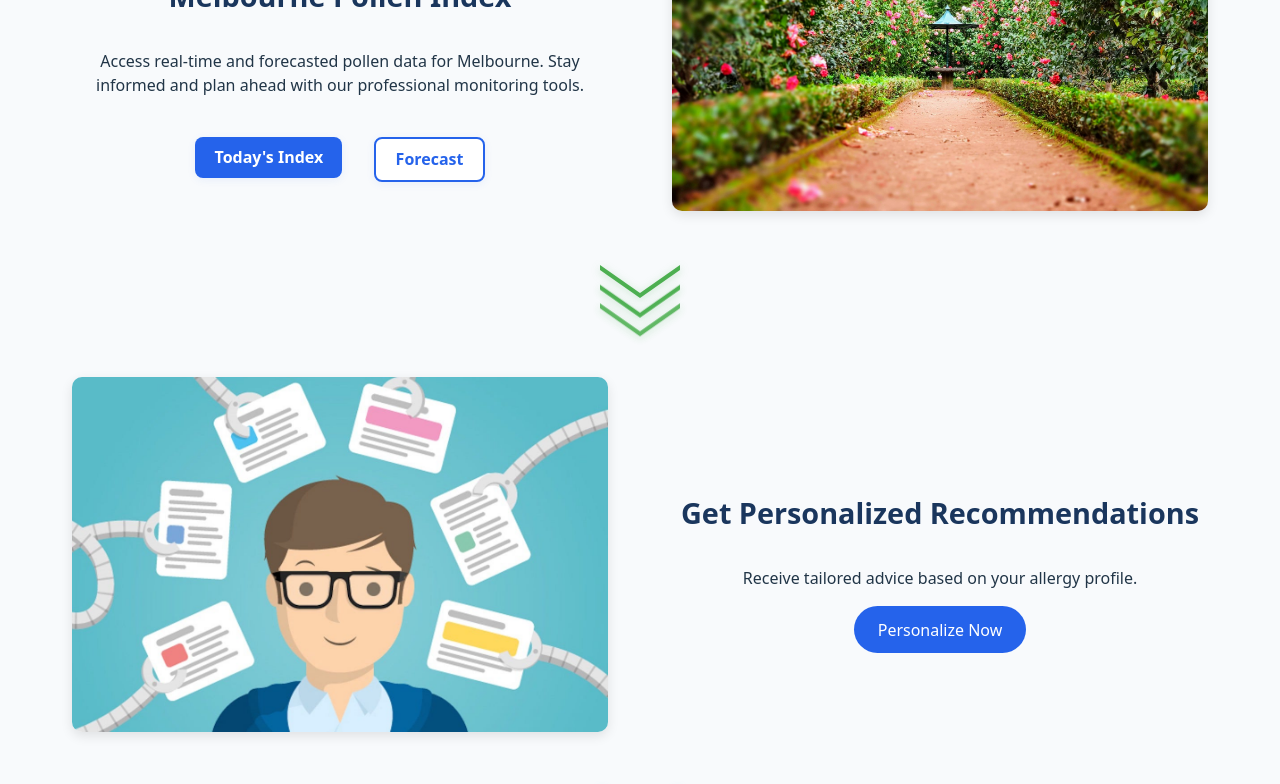
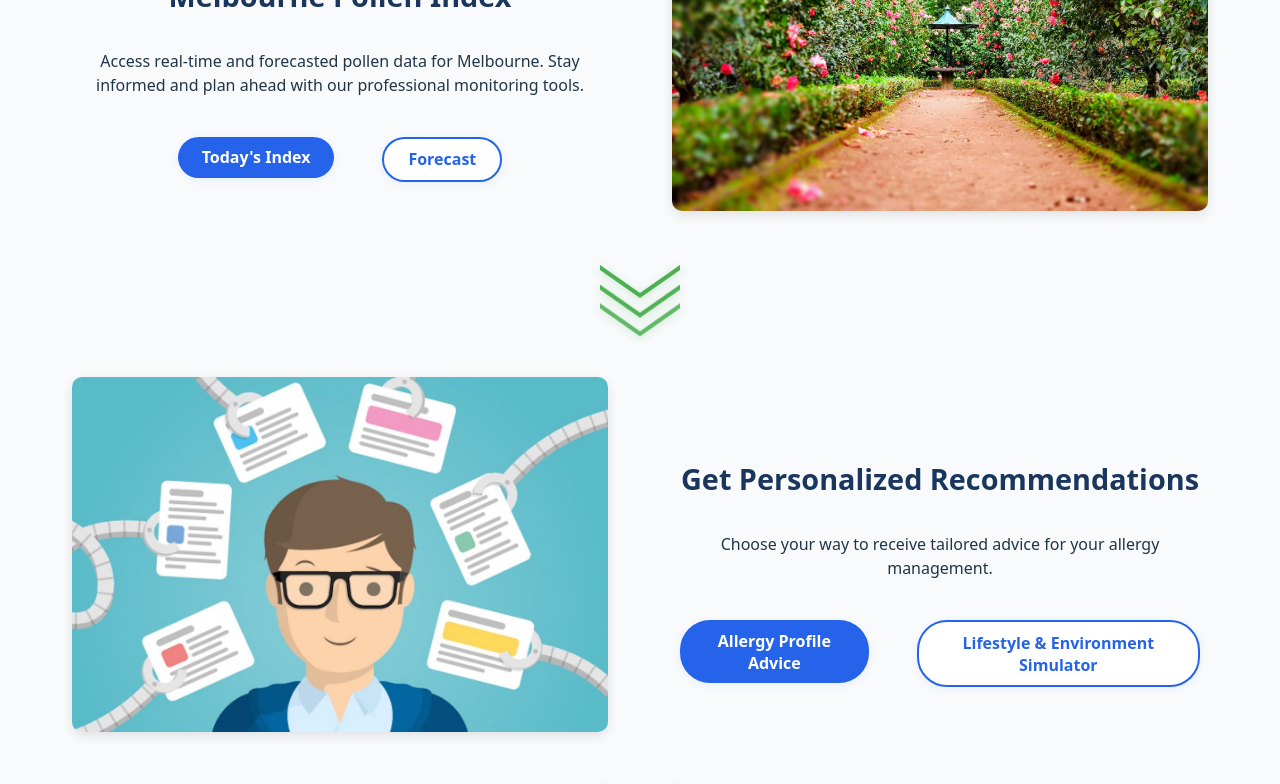
Before and after one commit to chen0000038/pollen, a Vue app: page / in a window 1280 px wide. Shown: the part 1260-2044 px from the top of the page. Built offline with nearby package versions, Linux system fonts and the light colour scheme.

Commit message:
update the home page

```diff
--- a/src/Views/Home.vue
+++ b/src/Views/Home.vue
@@ -15,7 +15,7 @@
             <router-link to="/pollentracker">
               <button class="primary-btn">Check Today's Pollen Level</button>
             </router-link>
-            <router-link to="/personalisation">
+            <router-link to="/simulator">
               <button class="secondary-btn">Get Personalized Advice</button>
             </router-link>
           </div>
@@ -27,7 +27,7 @@
         <div class="stats-container">
           <div class="stat-card">
             <div class="stat-icon">
-              <img src="/public/Statemnt 1.png" alt="Stat Icon 1" class="stat-image" />
+              <img src="/Statemnt 1.png" alt="Stat Icon 1" class="stat-image" />
             </div>
             <h3 class="stat-number">31.8%<span class="stat-highlight"> | 3 in 10</span></h3>
             <p class="stat-description">Melbourne residents experience allergic rhinitis</p>
@@ -35,7 +35,7 @@
 
           <div class="stat-card">
             <div class="stat-icon">
-              <img src="/public/Statemnt 2.png" alt="Stat Icon 2" class="stat-image" />
+              <img src="/Statemnt 2.png" alt="Stat Icon 2" class="stat-image" />
             </div>
             <h3 class="stat-number">One in four</h3>
             <p class="stat-description">People with allergic rhinitis (hay fever) also have asthma</p>
@@ -43,7 +43,7 @@
 
           <div class="stat-card">
             <div class="stat-icon">
-              <img src="/public/5.png" alt="Stat Icon 3" class="stat-image" />
+              <img src="/5.png" alt="Stat Icon 3" class="stat-image" />
             </div>
             <h3 class="stat-number">4 months</h3>
             <p class="stat-description">Melbourne pollen fever will last from September each year to January of the following year</p>
@@ -71,10 +71,10 @@
                 <p>Access real-time and forecasted pollen data for Melbourne. Stay informed and plan ahead with our professional monitoring tools.</p>
                 <div class="step-btn-group">
                   <router-link to="/pollentracker">
-                    <button class="today-btn">Today's Index</button>
+                    <button class="primary-btn">Today's Index</button>
                   </router-link>
                   <router-link to="/forecasting">
-                    <button class="forecast-btn">Forecast</button>
+                    <button class="secondary-btn">Forecast</button>
                   </router-link>
                 </div>
               </div>
@@ -93,10 +93,15 @@
             <div class="step-content right">
               <div class="step-details">
                 <h3>Get Personalized Recommendations</h3>
-                <p>Receive tailored advice based on your allergy profile.</p>
-                <router-link to="/personalisation">
-                  <button class="step-btn">Personalize Now</button>
-                </router-link>
+                <p>Choose your way to receive tailored advice for your allergy management.</p>
+                <div class="step-btn-group">
+                  <router-link to="/personalisation">
+                    <button class="primary-btn">Allergy Profile Advice</button>
+                  </router-link>
+                  <router-link to="/simulator">
+                    <button class="secondary-btn">Lifestyle & Environment Simulator</button>
+                  </router-link>
+                </div>
               </div>
             </div>
             <div class="step-visual">
@@ -152,17 +157,21 @@
           <div class="resource-card">
             <i class="fas fa-map-marker-alt"></i>
             <h4>Forecasting</h4>
-            <p>Pollen Forecasting Engine and notification</p>
+            <router-link to="/forecasting" class="forecast-link">
+              Pollen Forecasting Engine and notification
+            </router-link>
           </div>
           <div class="resource-card">
             <i class="fas fa-calendar-alt"></i>
             <h4>Dashboard</h4>
-            <p>Health Impact Dashboard</p>
+            <p>.....</p>
           </div>
           <div class="resource-card">
             <i class="fas fa-first-aid"></i>
-            <h4>Personalizationo</h4>
-            <p>......</p>
+            <h4>Personalization</h4>
+            <router-link to="/simulator" class="simulator-link">
+              Get personalized advice and risk alerts based on your lifestyle, protective measures, and home environment
+            </router-link>
           </div>
           <div class="resource-card">
             <i class="fas fa-book-medical"></i>
@@ -230,8 +239,8 @@ import { ref } from 'vue'
 }
 
 .hero-content h1 {
-  font-size: 3rem;
-  font-weight: 700;
+  font-size: 3.8rem;
+  font-weight: 900;
   margin-bottom: 0.8rem;
 }
 
@@ -248,8 +257,8 @@ import { ref } from 'vue'
 }
 
 .primary-btn, .secondary-btn {
-  padding: 1rem 2rem;
-  border-radius: 30px;
+  padding: 0.6rem 1.5rem;
+  border-radius: 24px;
   font-weight: 600;
   transition: all 0.3s ease;
 }
@@ -468,6 +477,13 @@ import { ref } from 'vue'
   font-size: 2rem;
   color: #4CAF50;
   margin-bottom: 1rem;
+}
+
+.resource-card h4 {
+  font-size: 1.7rem;
+  font-weight: 700;
+  margin-bottom: 1rem;
+  color: #1a365d;
 }
 
 @media (max-width: 768px) {
@@ -703,4 +719,78 @@ import { ref } from 'vue'
   filter: brightness(0.95);
   transform: translateY(-2px);
 }
+
+.personal-btn {
+  background-color: #2563eb;
+  color: #fff;
+  border: none;
+  font-weight: 600;
+  border-radius: 25px;
+  padding: 0.8rem 1.5rem;
+  margin-right: 0.5rem;
+  transition: all 0.3s;
+}
+.simulator-btn {
+  background-color: #4CAF50;
+  color: #fff;
+  border: none;
+  font-weight: 600;
+  border-radius: 25px;
+  padding: 0.8rem 1.5rem;
+  margin-left: 0.5rem;
+  transition: all 0.3s;
+}
+.personal-btn:hover, .simulator-btn:hover {
+  filter: brightness(0.95);
+  transform: translateY(-2px);
+}
+
+.primary-btn, .step-btn, .personal-btn {
+  background-color: #2563eb;
+  color: #fff;
+  border: none;
+  border-radius: 30px;
+  font-weight: 600;
+  font-size: 1rem;
+  padding: 0.6rem 1.5rem;
+  margin: 0 0.5rem;
+  transition: all 0.3s;
+  box-shadow: 0 2px 8px rgba(37,99,235,0.08);
+  cursor: pointer;
+}
+.primary-btn:hover, .step-btn:hover, .personal-btn:hover {
+  background-color: #174bb1;
+  filter: brightness(0.97);
+  transform: translateY(-2px);
+}
+.secondary-btn, .forecast-btn {
+  background-color: #fff;
+  color: #2563eb;
+  border: 2px solid #2563eb;
+  border-radius: 30px;
+  font-weight: 600;
+  font-size: 1rem;
+  padding: 0.6rem 1.5rem;
+  margin: 0 0.5rem;
+  transition: all 0.3s;
+  box-shadow: 0 2px 8px rgba(37,99,235,0.08);
+  cursor: pointer;
+}
+.secondary-btn:hover, .forecast-btn:hover {
+  background-color: #f0f6ff;
+  filter: brightness(0.98);
+  transform: translateY(-2px);
+}
+
+.forecast-link {
+  color: #22b573;
+  font-weight: 500;
+  text-decoration: none;
+  transition: color 0.2s;
+  cursor: pointer;
+}
+.forecast-link:hover {
+  text-decoration: underline;
+  color: #179c5a;
+}
   </style>
--- a/src/router/index.js
+++ b/src/router/index.js
@@ -23,4 +23,11 @@ const router = createRouter({
   routes,
 })
 
+
+router.beforeEach((to, from, next) => {
+
+  window.scrollTo(0, 0)
+  next()
+})
+
 export default router
```
